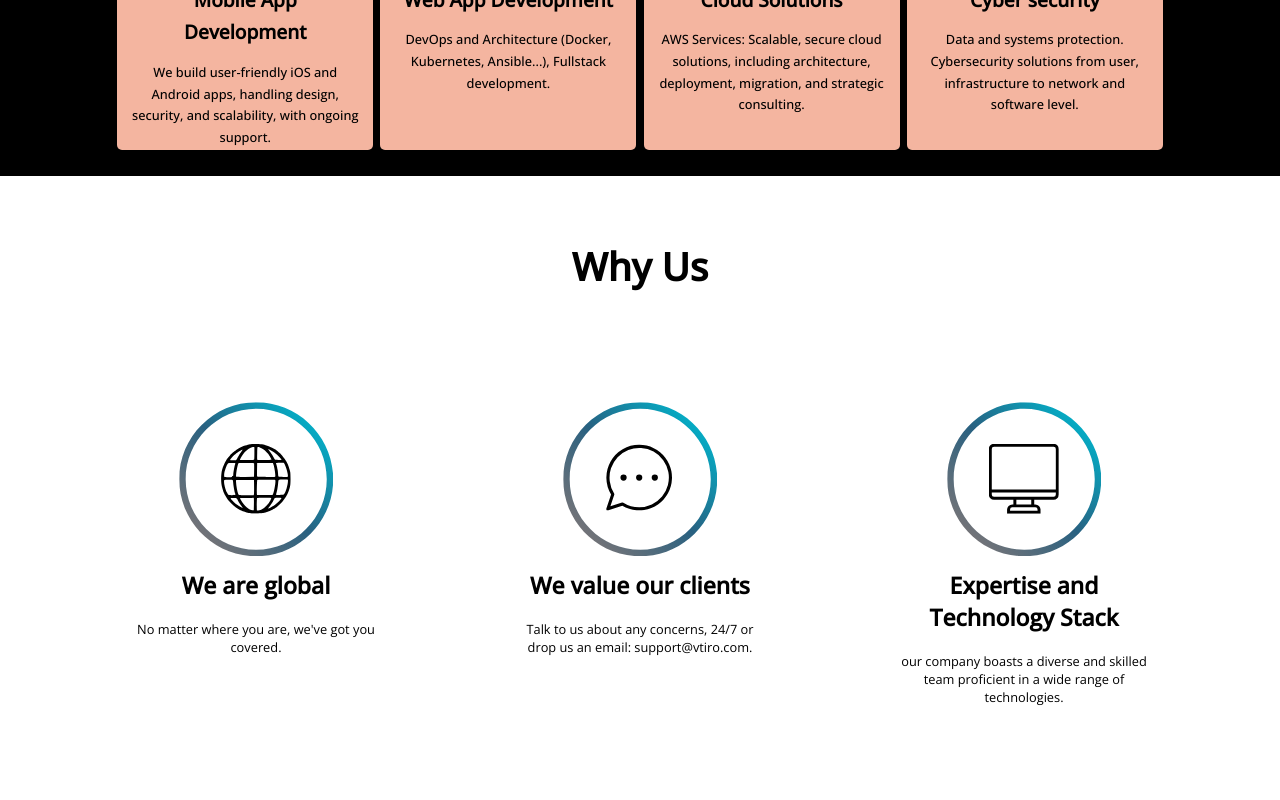
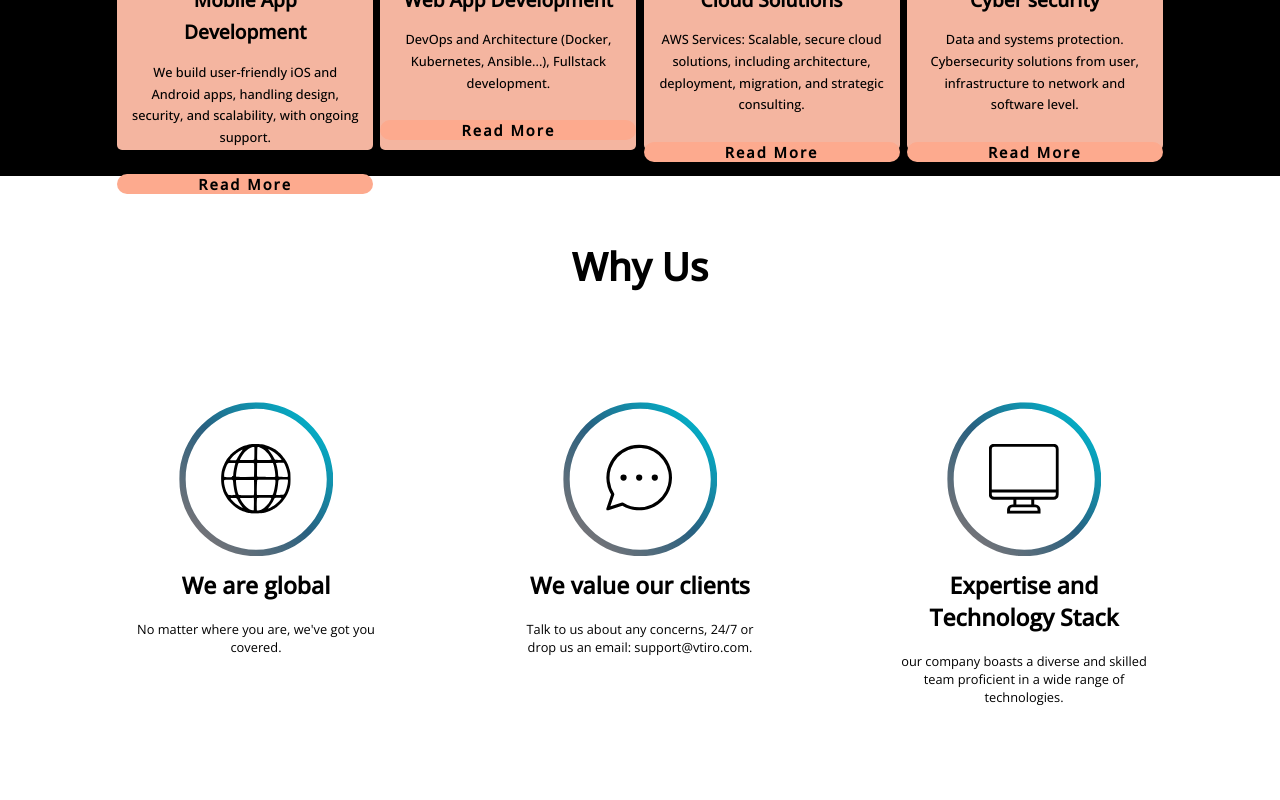
Before and after one commit to DeepakSaini420/New-IT-Frontend, a Next.js app: page / in a window 1280 px wide. Shown: the part 1900-2700 px from the top of the page. Built offline with nearby package versions, Linux system fonts and the light colour scheme.

Commit message:
Style Changes

```diff
--- a/components/AboutServiceCard/AboutServiceCard.component.tsx
+++ b/components/AboutServiceCard/AboutServiceCard.component.tsx
@@ -1,5 +1,6 @@
 import Image from 'next/image';
 import styles from './AboutServiceCard.module.css';
+import Button from '../Button/Button.component';
 
 const AboutServiceCard = ({title,description,img}:{title:string,description:string,img:any})=>{
     return (
@@ -15,6 +16,9 @@ const AboutServiceCard = ({title,description,img}:{title:string,description:stri
                     <p>{description}</p>
                 </div>
             </div>
+            <div>
+                <Button text={"Read More"}/>
+            </div>
         </div>
     )
 }
```
